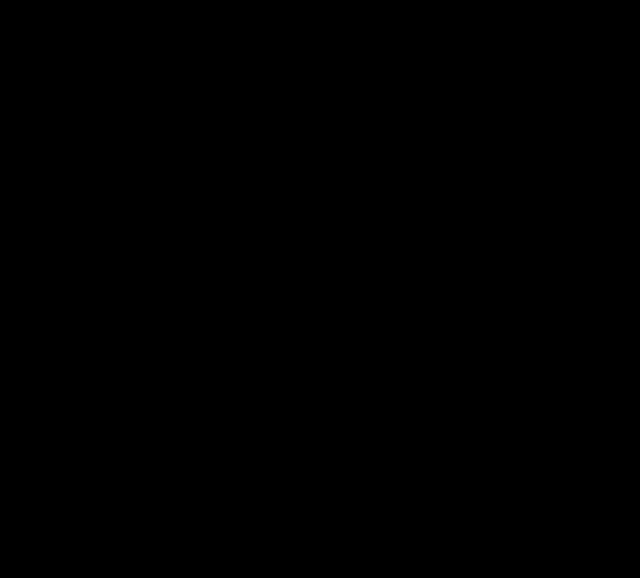
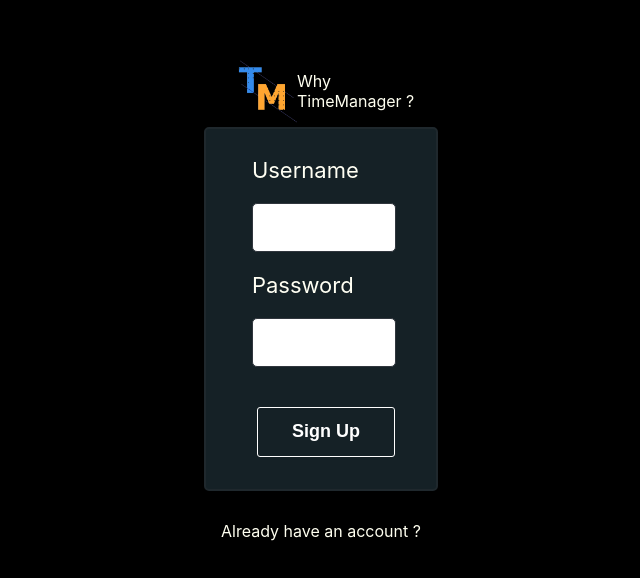
Before and after one commit to ArekStasko/TimeManager.Web, a React (Create React App) app: page /SignUp in a window 1280 px wide. Shown: the part 102-680 px from the top of the page, without its empty margins (63-703 px from the left). Built offline with nearby package versions, Linux system fonts and the light colour scheme.

Commit message:
Add SignUp structure

```diff
--- /dev/null
+++ b/src/components/organisms/InputBox/SignInBox/SignInBox.jsx
@@ -0,0 +1,24 @@
+import "./SignInBox.css"
+import Button from "../../../atoms/Button/Button";
+
+
+const SignInBox = () => {
+
+    const signInBox = (
+        <div className="wrapper">
+            <div className="input-wrapper">
+                <label>Username</label>
+                <input className="input" />
+            </div>
+            <div className="input-wrapper">
+                <label>Password</label>
+                <input  className="input" type="password"/>
+            </div>
+            <Button text={"Sign In"} />
+        </div>
+    );
+
+    return signInBox;
+}
+
+export  default  SignInBox;
--- a/src/components/organisms/InputBox/SignInBox.jsx
+++ b/src/components/organisms/InputBox/SignUpBox/SignUpBox.jsx
@@ -1,10 +1,10 @@
-import "./SignInBox.css"
-import Button from "../../atoms/Button/Button";
+import "./SignUpBox.css"
+import Button from "../../../atoms/Button/Button";
 
 
-const SignInBox = () => {
+const SignUpBox = () => {
 
-    const signInBox = (
+    const signUpBox = (
         <div className="wrapper">
             <div className="input-wrapper">
                 <label>Username</label>
@@ -14,11 +14,11 @@ const SignInBox = () => {
                 <label>Password</label>
                 <input  className="input" type="password"/>
             </div>
-            <Button text={"Sign In"} />
+            <Button text={"Sign Up"} />
         </div>
     );
 
-    return signInBox;
+    return signUpBox;
 }
 
-export  default  SignInBox;
+export  default  SignUpBox;
--- a/src/pages/SignIn/SignIn.jsx
+++ b/src/pages/SignIn/SignIn.jsx
@@ -1,5 +1,5 @@
 import "./SignIn.css"
-import SignInBox from "../../components/organisms/InputBox/SignInBox";
+import SignInBox from "../../components/organisms/InputBox/SignInBox/SignInBox";
 import Annotation from "../../components/atoms/Annotation/Annotation";
 import Icon from "../../components/atoms/Icon/Icon";
 import Header from "../../components/molecules/Navbar/Header/Header";
--- a/src/pages/SignUp/SignUp.css
+++ b/src/pages/SignUp/SignUp.css
@@ -0,0 +1,40 @@
+.SignUp-background{
+    width: 100%;
+    height: 100%;
+    display: flex;
+    justify-content: flex-start;
+    align-items: center;
+}
+
+
+.Wrapper{
+    width: 60%;
+    height: 100%;
+    display: flex;
+    justify-content: center;
+    align-items: center;
+    flex-direction: column;
+}
+
+.Logo-wrapper{
+    display: flex;
+    justify-content: space-around;
+    align-items: center;
+    width: 100%;
+}
+
+.Logo-wrapper .header{
+    justify-content: center;
+}
+
+.info{
+    display: flex;
+    justify-content: center;
+    align-items: center;
+    flex-direction: column;
+    margin-top: 20px;
+}
+
+.info div {
+    margin-top: 10px;
+}
--- a/src/pages/SignUp/SignUp.jsx
+++ b/src/pages/SignUp/SignUp.jsx
@@ -1,10 +1,21 @@
 import "./SignUp.css"
+import Header from "../../components/molecules/Navbar/Header/Header";
+import Annotation from "../../components/atoms/Annotation/Annotation";
+import SignUpBox from "../../components/organisms/InputBox/SignUpBox/SignUpBox";
 
 const SignUp = () => {
 
     const signUp = (
-      <div>
-
+      <div className="SignUp-background">
+          <div className="Wrapper">
+              <div className="Logo-wrapper">
+                  <Header />
+              </div>
+              <SignUpBox />
+              <div className="info">
+                  <Annotation text="Already have an account ?" link={"SignIn"} />
+              </div>
+          </div>
       </div>
     );
 
```
Also changed, not shown: src/components/organisms/InputBox/SignInBox/SignInBox.css (renamed from src/components/organisms/InputBox/SignInBox.css), src/components/organisms/InputBox/SignUpBox/SignUpBox.css (added).
